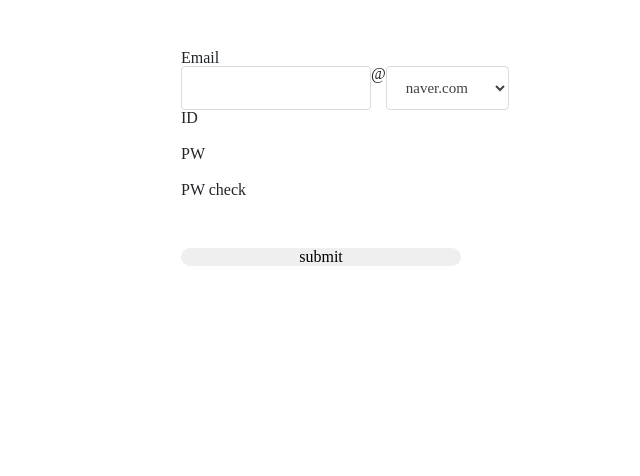
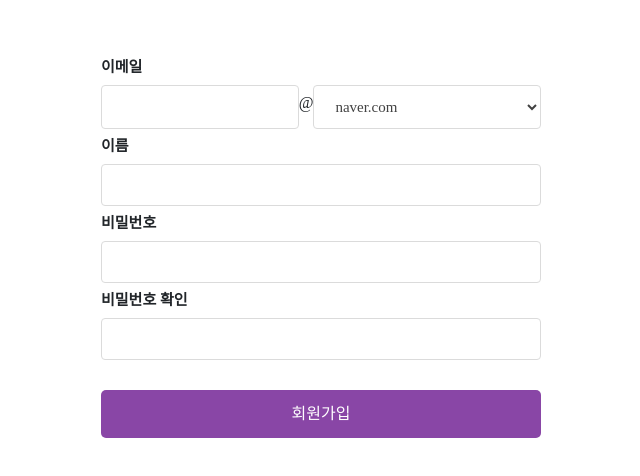
Before and after one commit to softBUD/shop, a React (Create React App) app: page /api/user/signup in a window 1280 px wide. Shown: the top 476 px of the page, without its empty margins (319-959 px from the left). Built offline with nearby package versions, Linux system fonts and the light colour scheme.

Commit message:
0323 회원가입폼 구현중

```diff
--- a/src/App.css
+++ b/src/App.css
@@ -151,8 +151,8 @@ table {
   background-origin: border-box;
   background-clip: content-box, border-box;
   margin: 0 6px;
-  width: 25px;
-  height: 25px;
+  width: 30px;
+  height: 30px;
 }
 .logoTitle {
   display: inline;
@@ -207,7 +207,7 @@ table {
   padding: 40px 0px;
   align-items: center;
   box-sizing: border-box;
-  max-width: 300px;
+  max-width: 333px;
   margin: 0 auto;
   display: flex;
   flex-direction: column;
@@ -232,7 +232,7 @@ table {
   padding: 10px 15px 14px;
 }
 .loginButton {
-  background-color: #a06ee1;
+  background-color: #8946a6;
   color: #fff;
   border: none;
   border-radius: 3px;
@@ -275,7 +275,7 @@ table {
   margin: 0 auto;
   display: flex;
   flex-direction: column;
-  width: 35vh;
+  width: 55vh;
   margin-top: 50px;
 }
 .emailContainer {
@@ -293,11 +293,31 @@ table {
   background-color: #fff;
   color: #424242;
 }
+.emailSpan {
+  margin: 10px 0 0 0;
+}
 .emailDomain {
   flex: 1 1 0px;
   font-size: 15px;
   box-sizing: border-box;
-  padding: 0 15px;
+  padding: 0 17px;
+  line-height: 40px;
+  border-radius: 4px;
+  border: 1px solid #dbdbdb;
+  background-color: #fff;
+  color: #424242;
+}
+.signUpLabel {
+  font-size: 15px;
+  font-weight: 800;
+  margin: 10px 0;
+}
+.signUpInput {
+  -webkit-appearance: none;
+  margin: 0px;
+  font-size: 15px;
+  box-sizing: border-box;
+  padding: 0 13px;
   line-height: 40px;
   border-radius: 4px;
   border: 1px solid #dbdbdb;
@@ -306,6 +326,10 @@ table {
 }
 #signUpBtn {
   margin-top: 30px;
+  width: 100%;
   border: none;
-  border-radius: 10px;
+  border-radius: 5px;
+  background-color: #8946a6;
+  color: #fff;
+  height: 3rem;
 }
--- a/src/_actions/types.js
+++ b/src/_actions/types.js
@@ -1 +1,2 @@
 export const LOGIN_USER = "login_user";
+export const SIGNUP_USER = "signup_user";
--- a/src/_actions/user_action.js
+++ b/src/_actions/user_action.js
@@ -1,6 +1,6 @@
 import axios from 'axios';
 import React from 'react';
-import {LOGIN_USER} from './types';
+import {LOGIN_USER, SIGNUP_USER} from './types';
 
 export function loginUser(dataToSubmit) {
     const request = axios.post('/api/user/login',dataToSubmit) //데이터저장
@@ -11,3 +11,13 @@ export function loginUser(dataToSubmit) {
         //reducer에서 previousState와 action을 조합해서 nextState를 return 한다
     }
 }
+
+export function signUpUser(dataToSubmit) {
+    const request = axios.post('/api/user/signup',dataToSubmit) //데이터저장
+    .then(response => response.data)
+    return {
+        type:"SIGNUP_USER",
+        payload: request
+        //reducer에서 previousState와 action을 조합해서 nextState를 return 한다
+    }
+}
--- a/src/_reducers/user_reducer.js
+++ b/src/_reducers/user_reducer.js
@@ -1,11 +1,13 @@
-import {LOGIN_USER} from "../_actions/types";
+import {LOGIN_USER, SIGNUP_USER} from "../_actions/types";
 
 export default function(state = {}, action) {
     switch(action.type) {
         case LOGIN_USER:
         return {...state, loginSuccess: action.payload}
         break;
-
+        case SIGNUP_USER:
+            return {...state, signup: action.payload}
+        break;
         default:
             return state;
     }
--- a/src/views/signUp.js
+++ b/src/views/signUp.js
@@ -1,54 +1,58 @@
 import { faStepForward } from '@fortawesome/free-solid-svg-icons';
 import React, { useContext, useState } from 'react';
 import {useDispatch} from 'react-redux';
-import {loginUser} from '../_actions/user_action'
+import {signUpUser} from '../_actions/user_action'
 
 function SignUp(props) {
 
     const dispath = useDispatch();
 
-    const [email,emailState] = useState("");
-    const [domain,domainState] = useState("");
+    const [Email,EmailState] = useState("");
+    const [Domain,DomainState] = useState("");
     const options = [
                     {value:"naver.com", name:"naver"},
                     {value:"gmail.com", name:"google"},
                     {value:"hanmail.net" ,name:"daum"}
                     ];
-    const [fullEmail,fullEmailState] = useState("");
-    const [id, idState] = useState("");
-    const [pw, pwState] = useState("");
-    const [pwCheck, pwCheckState] = useState("");
+    const [FullEmail,FullEmailState] = useState("");
+    const [Name, NameState] = useState("");
+    const [PW, PWState] = useState("");
+    const [PWCheck, PWCheckState] = useState("");
 
 
     const onEmailHandler = (e) => {
-        emailState(e.currentTarget.value)
+        EmailState(e.currentTarget.value)
     }
     const onDomainHandler = (e) => {
-        domainState(e.currentTarget.value)
+        DomainState(e.currentTarget.value)
     }
     const onFullEmailHandler = (e) => {
-        fullEmailState(email+"@"+domain);
+        FullEmailState(Email+"@"+Domain);
     }
-    const onIdHandler = (e) => {
-        idState(e.currentTarget.value)
+    const onNameHandler = (e) => {
+        NameState(e.currentTarget.value)
     }
     const onPwHandler = (e) => {
-        pwState(e.currentTarget.value)
+        PWState(e.currentTarget.value)
     }
     const onPwCheckHandler = (e) => {
-        pwCheckState(e.currentTarget.value)
+        PWCheckState(e.currentTarget.value)
     }
 
     const onSubmitHandler = (e) => {
         e.preventDefault();
 
+        if(PW !== PWCheck) {
+            return alert("비밀번호가 동일하지 않습니다.")
+        }
         let body = {
-            email: fullEmail,
-            password: pw
+            email: FullEmail,
+            UserName: Name,
+            password: PW
         }
-        dispath(loginUser(body))
+        dispath(signUpUser(body))
         .then(response=> {
-            if(response.payload.loginSuccess) {
+            if(response.payload.signupSuccess) {
                 props.history.push('/')
             } else {
                 alert("Error")
@@ -60,11 +64,11 @@ function SignUp(props) {
 
     return (
         <div>
-        <form action="/add" method="POST" id='signUpForm'>
-            <label htmlFor="emailID">Email</label>
+        <form onSubmit={onSubmitHandler} id='signUpForm'>
+            <label htmlFor="emailID" className='signUpLabel'>이메일</label>
             <div className='emailContainer'>
-            <input type="text" className='signUpEmail'value={email} onChange={onEmailHandler}/>
-            <div className='eamilspan'>@</div>
+            <input type="text" className='signUpEmail'value={Email} onChange={onEmailHandler}/>
+            <div className='emailSpan'>@</div>
             <select className='emailDomain' onChange={onDomainHandler}>
                 {options.map((option) => (
                     <option
@@ -74,16 +78,14 @@ function SignUp(props) {
                 ))}
             </select>
             </div>
-            <div onChange={onFullEmailHandler}>{fullEmail}</div>
-            <label htmlFor="ID">ID</label>
-            <input type="text"  value={id} onChange={onIdHandler}/>
-            <label htmlFor="PW">PW</label>
-            <input type="text" value={pw} onChange={onPwHandler}/>
-
-            <label htmlFor="PWchk">PW check</label>
-            <input type="text" value={pwCheck} onChange={onPwCheckHandler} />
-
-            <input type="submit" value="submit" id='signUpBtn'/>
+            <div onChange={onFullEmailHandler}></div>
+            <label htmlFor="name" className='signUpLabel'>이름</label>
+            <input type="text"  value={Name} onChange={onNameHandler} className="signUpInput"/>
+            <label htmlFor="PW" className='signUpLabel'>비밀번호</label>
+            <input type="password" value={PW} onChange={onPwHandler} className="signUpInput"/>
+            <label htmlFor="PWchk" className='signUpLabel'>비밀번호 확인</label>
+            <input type="password" value={PWCheck} onChange={onPwCheckHandler} className="signUpInput"/>
+            <input type="submit" value="회원가입" id='signUpBtn'/>
         </form>
         </div>
     )
```
